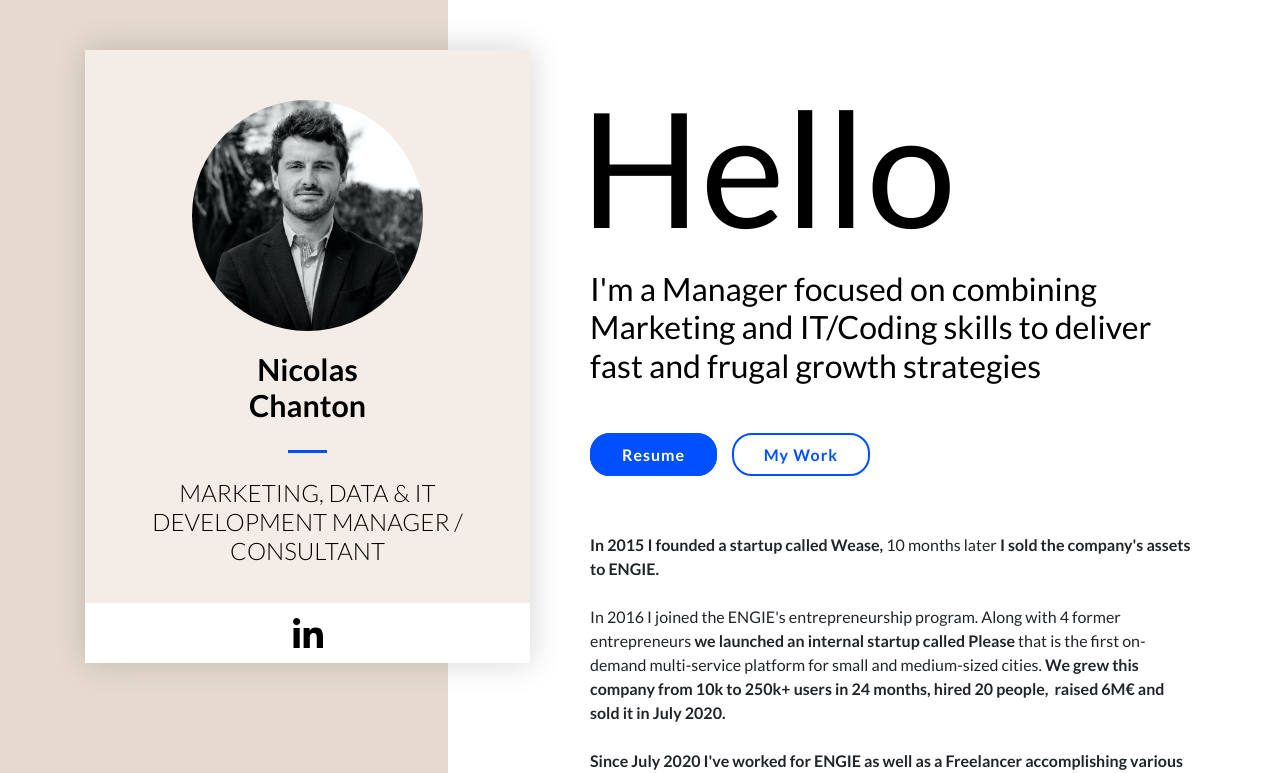
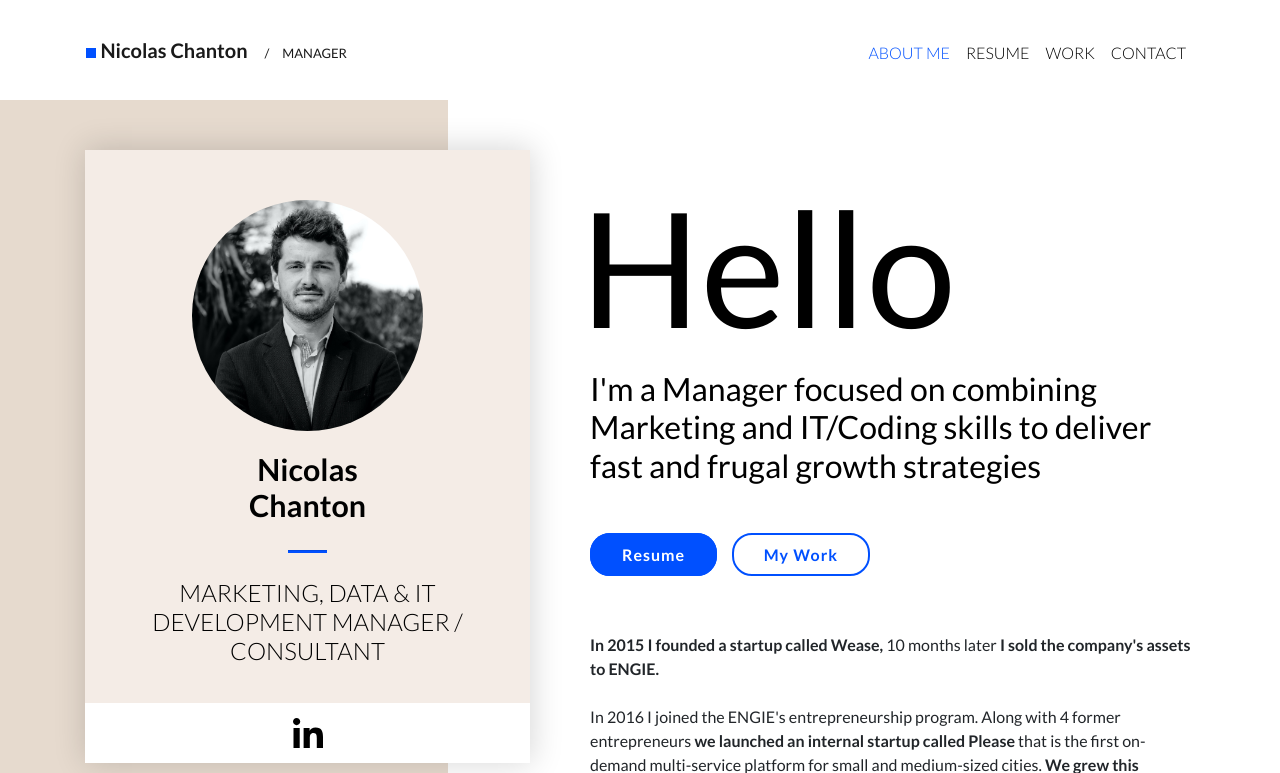
Before and after one commit to nicolaschanton/my-portfolio, a PHP site: page / in a window 1280 px wide. Shown: the top 773 px of the page. Run offline with PHP 8.4, Linux system fonts and the light colour scheme; some libraries are stand-ins or nearby versions.

Commit message:
finished navbar

```diff
--- a/css/main.css
+++ b/css/main.css
@@ -633,7 +633,44 @@ button:focus {
 }
 
 /* NAVBAR */
+.navbar {
+    min-height: 100px;
+}
 
+nav .blue-square {
+    width: 10px;
+    height: 10px;
+    background-color: #0050FF;
+    display: inline-block;
+}
+
+nav .title {
+    position: relative;
+}
+
+nav .title-text {
+    display: inline-block;
+}
+
+.navbar-brand {
+    font-family: 'Lato', sans-serif;
+    font-weight: 700 !important;
+}
+
+.nav-item a {
+    font-family: 'Lato', sans-serif !important;
+    font-weight: 300 !important;
+    color: black !important;
+    margin-top: 5px;
+}
+
+.nav-link:hover {
+    color: #0050FF !important;
+}
+
+.active a {
+    color: #0050FF !important;
+}
 
 /* FOOTER */
 .black-footer-desktop {
--- a/index.html
+++ b/index.html
@@ -38,6 +38,35 @@
 
 </head>
 <body>
+
+    <!-- NAVBAR -->
+    <nav class="navbar navbar-expand-lg navbar-light container">
+        <div class="title">
+            <div class="blue-square"></div>
+            <div class="title-text">
+                <a class="navbar-brand" href="index.html">Nicolas Chanton <span style="font-weight: 400; font-size: small">&emsp;/&emsp;MANAGER</span></a>
+            </div>
+        </div>
+      <button class="navbar-toggler" type="button" data-toggle="collapse" data-target="#navbarNav" aria-controls="navbarNav" aria-expanded="false" aria-label="Toggle navigation">
+        <span class="navbar-toggler-icon"></span>
+      </button>
+      <div class="collapse navbar-collapse" id="navbarNav">
+        <ul class="navbar-nav" style="margin-left: auto">
+          <li class="nav-item active">
+            <a class="nav-link" href="index.html">ABOUT ME</a>
+          </li>
+          <li class="nav-item">
+            <a class="nav-link" href="resume.html">RESUME</a>
+          </li>
+          <li class="nav-item">
+            <a class="nav-link" href="projects.html">WORK</a>
+          </li>
+          <li class="nav-item">
+            <a class="nav-link" href="mailto:nicolas.chanton@gmail.com">CONTACT</a>
+          </li>
+        </ul>
+      </div>
+    </nav>
 
     <div id="page-container">
 
```
Also changed, not shown: head.html (deleted, +0 -36 lines), projects.html (+29 -0 lines), resume.html (+30 -0 lines).
